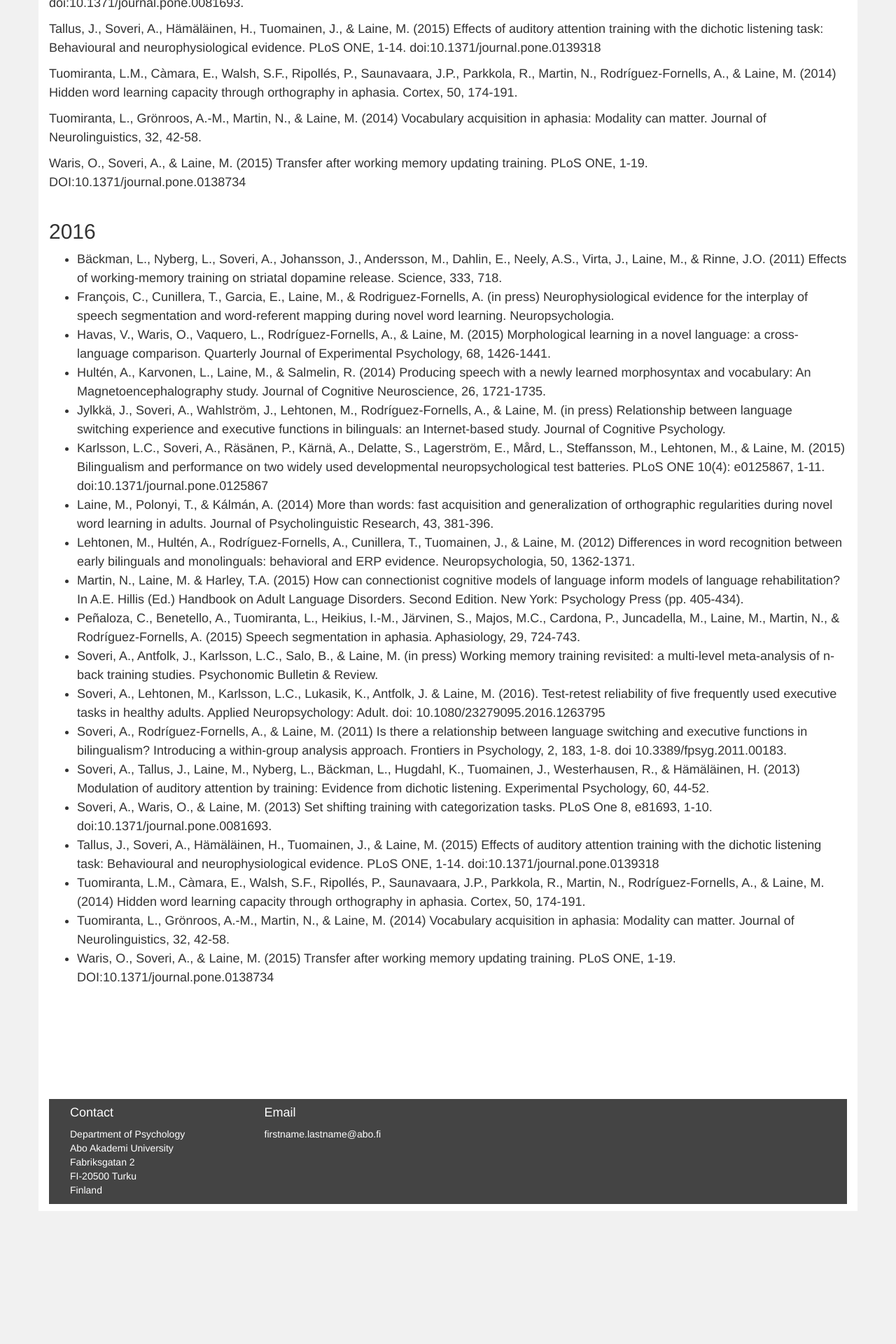
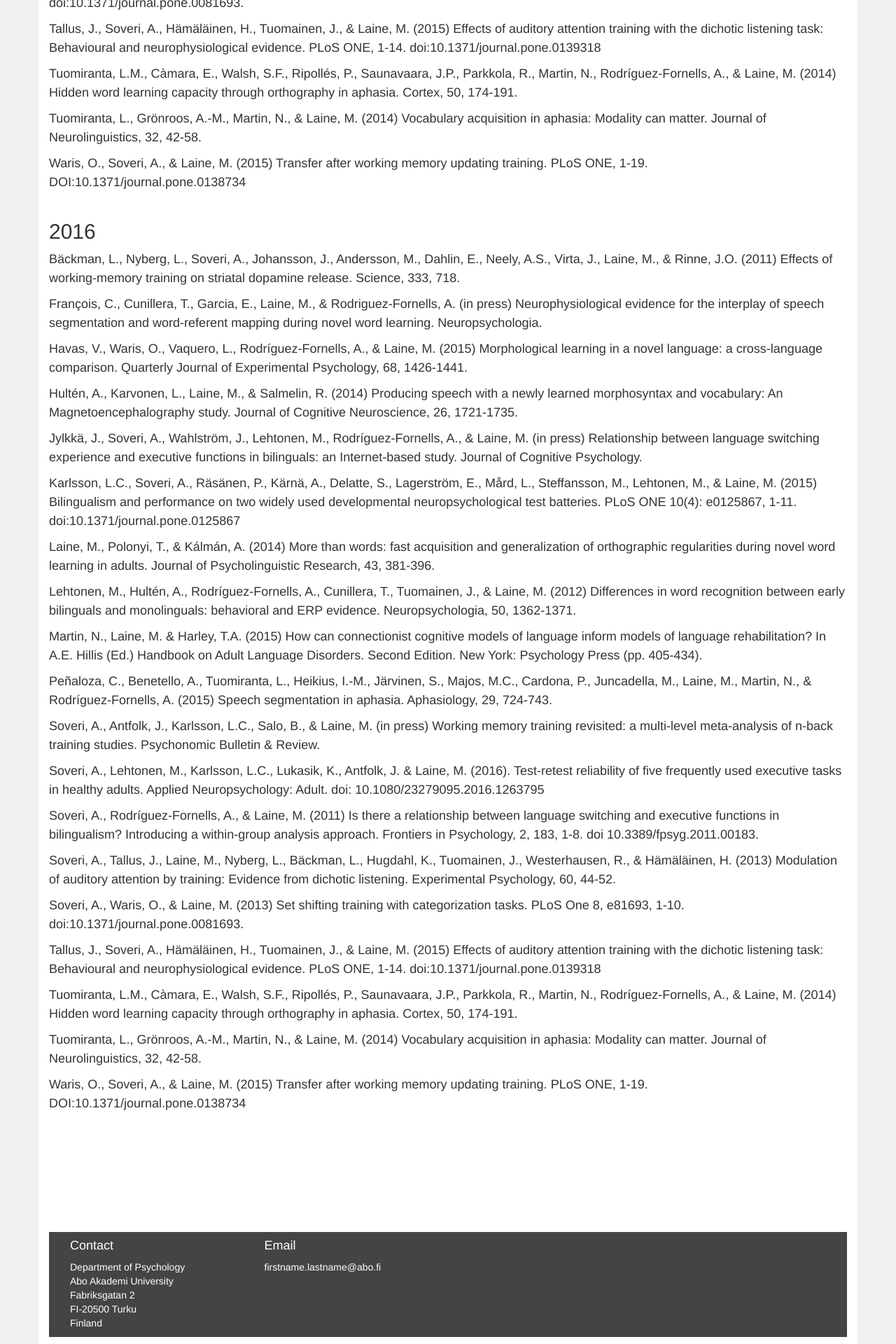
Before and after one commit to dlfell/braintrain, a Jekyll site: the page built from publications.html, in a window 1280 px wide. Shown: the part 1190-3110 px from the top of the page at 70% size. Built offline with Jekyll 4.4.1, drawn with Linux system fonts in a browser that asks for light colours; nearby versions of some CDN libraries; before the commit the page ends 2920 px from its top, so only the background shows below that.

Commit message:
Update publications.html

```diff
--- a/publications.html
+++ b/publications.html
@@ -28,7 +28,7 @@ layout: default
 
 <div class="col-md-12">
     <h2>2016</h2>
-    <ul class="research-list2">
+    <ul class="research-list">
         <li>Bäckman, L., Nyberg, L., Soveri, A., Johansson, J., Andersson, M., Dahlin, E., Neely, A.S., Virta, J., Laine, M., & Rinne, J.O. (2011) Effects of working-memory training on striatal dopamine release. Science, 333, 718.</li>
         <li>François, C., Cunillera, T., Garcia, E., Laine, M., & Rodriguez-Fornells, A. (in press) Neurophysiological evidence for the interplay of speech segmentation and word-referent mapping during novel word learning. Neuropsychologia.</li>
         <li>Havas, V., Waris, O., Vaquero, L., Rodríguez-Fornells, A., & Laine, M. (2015) Morphological learning in a novel language: a cross-language comparison. Quarterly Journal of Experimental Psychology, 68, 1426-1441.</li>
```
